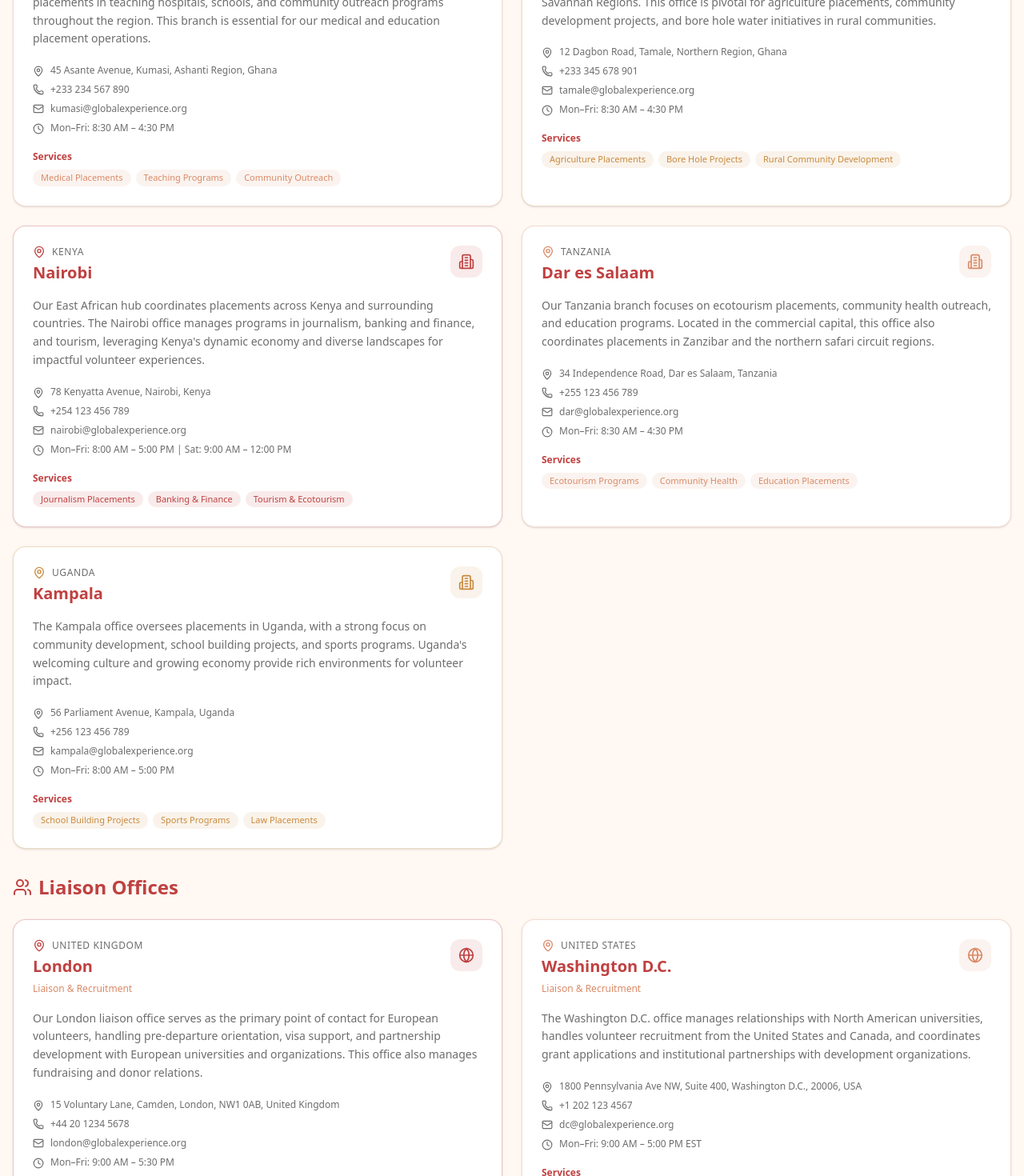
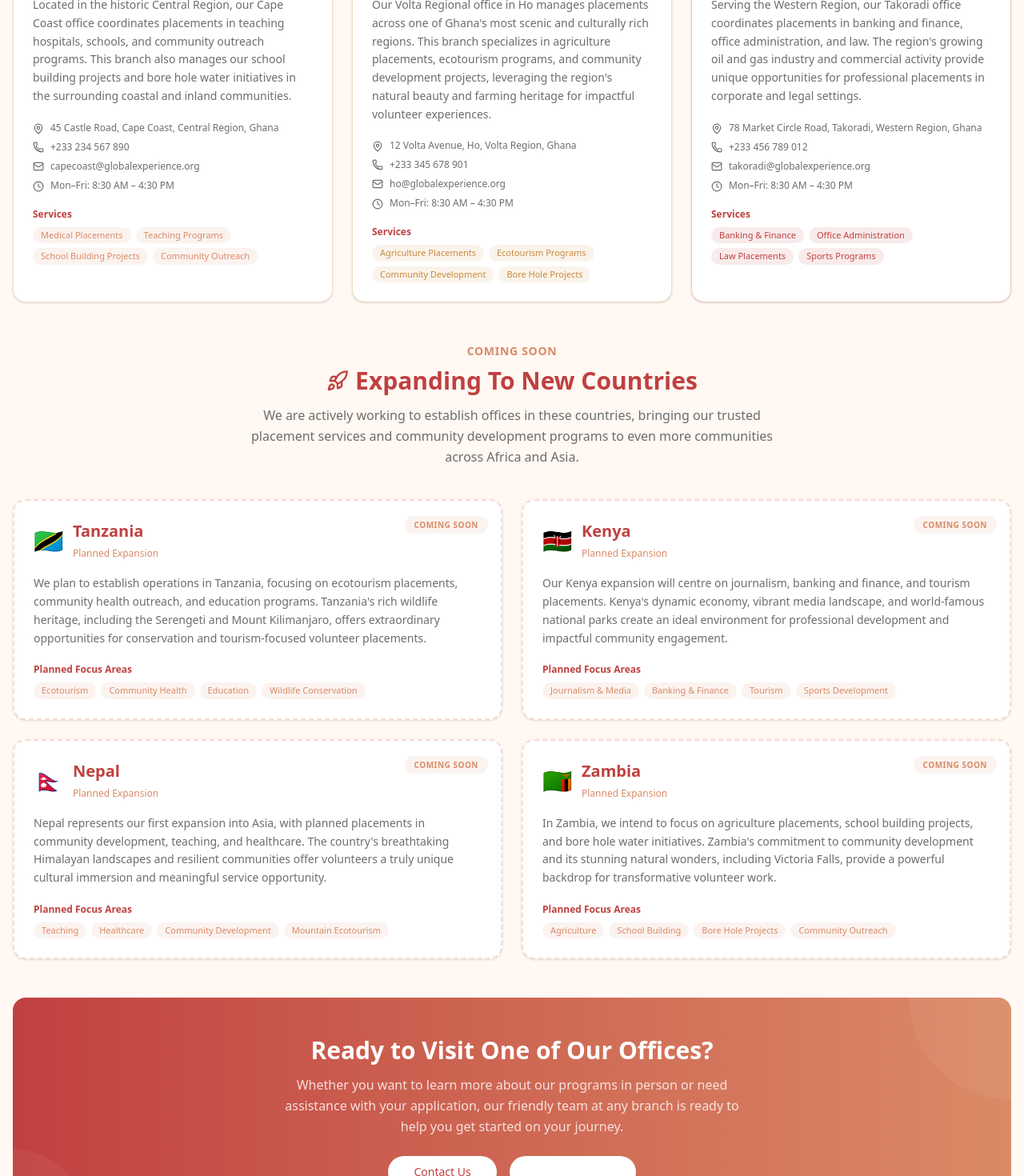
Before and after one commit to lilromeo2290/Global_Experience-, a Next.js app: page /about/branches in a window 1280 px wide. Shown: the part 1280-2750 px from the top of the page at 80% size. Built offline with nearby package versions, Linux system fonts and the light colour scheme.

Commit message:
1c971fe2-7d61-4f91-afaa-e7d3234e0b29

```diff
--- a/src/app/about/branches/page.tsx
+++ b/src/app/about/branches/page.tsx
@@ -2,7 +2,7 @@
 
 import { motion } from 'framer-motion'
 import { Button } from '@/components/ui/button'
-import { ArrowLeft, MapPin, Phone, Mail, Clock, Globe, Users, Building2 } from 'lucide-react'
+import { ArrowLeft, MapPin, Phone, Mail, Clock, Globe, Users, Building2, Rocket } from 'lucide-react'
 import Link from 'next/link'
 import Navbar from '@/components/navbar'
 import Footer from '@/components/footer'
@@ -16,93 +16,72 @@ const branches = [
     phone: '+233 123 456 789',
     email: 'accra@globalexperience.org',
     hours: 'Mon–Fri: 8:00 AM – 5:00 PM | Sat: 9:00 AM – 1:00 PM',
-    description: 'Our headquarters and primary coordination centre, managing all placement programs across West Africa. The Accra office oversees volunteer onboarding, partner relations, and program development for the entire organization.',
-    services: ['Volunteer Onboarding', 'Program Coordination', 'Partner Relations', 'Orientation Programs'],
+    description: 'Our headquarters and primary coordination centre, managing all placement programs across Ghana and West Africa. The Accra office oversees volunteer onboarding, partner relations, program development, and serves as the main hub for airport pickups and orientation programs for all arriving volunteers.',
+    services: ['Volunteer Onboarding', 'Program Coordination', 'Partner Relations', 'Orientation Programs', 'Airport Pickups'],
     color: 'mahogany',
   },
   {
     country: 'Ghana',
-    city: 'Kumasi',
+    city: 'Cape Coast',
     type: 'Regional Office',
-    address: '45 Asante Avenue, Kumasi, Ashanti Region, Ghana',
+    address: '45 Castle Road, Cape Coast, Central Region, Ghana',
     phone: '+233 234 567 890',
-    email: 'kumasi@globalexperience.org',
+    email: 'capecoast@globalexperience.org',
     hours: 'Mon–Fri: 8:30 AM – 4:30 PM',
-    description: 'Serving the Ashanti Region and central Ghana, our Kumasi office coordinates placements in teaching hospitals, schools, and community outreach programs throughout the region. This branch is essential for our medical and education placement operations.',
-    services: ['Medical Placements', 'Teaching Programs', 'Community Outreach'],
+    description: 'Located in the historic Central Region, our Cape Coast office coordinates placements in teaching hospitals, schools, and community outreach programs. This branch also manages our school building projects and bore hole water initiatives in the surrounding coastal and inland communities.',
+    services: ['Medical Placements', 'Teaching Programs', 'School Building Projects', 'Community Outreach'],
     color: 'copper',
   },
   {
     country: 'Ghana',
-    city: 'Tamale',
+    city: 'Ho',
     type: 'Regional Office',
-    address: '12 Dagbon Road, Tamale, Northern Region, Ghana',
+    address: '12 Volta Avenue, Ho, Volta Region, Ghana',
     phone: '+233 345 678 901',
-    email: 'tamale@globalexperience.org',
+    email: 'ho@globalexperience.org',
     hours: 'Mon–Fri: 8:30 AM – 4:30 PM',
-    description: 'Our northernmost branch manages placements across the Northern, North East, and Savannah Regions. This office is pivotal for agriculture placements, community development projects, and bore hole water initiatives in rural communities.',
-    services: ['Agriculture Placements', 'Bore Hole Projects', 'Rural Community Development'],
+    description: 'Our Volta Regional office in Ho manages placements across one of Ghana\'s most scenic and culturally rich regions. This branch specializes in agriculture placements, ecotourism programs, and community development projects, leveraging the region\'s natural beauty and farming heritage for impactful volunteer experiences.',
+    services: ['Agriculture Placements', 'Ecotourism Programs', 'Community Development', 'Bore Hole Projects'],
     color: 'brass',
   },
   {
-    country: 'Kenya',
-    city: 'Nairobi',
+    country: 'Ghana',
+    city: 'Takoradi',
     type: 'Regional Office',
-    address: '78 Kenyatta Avenue, Nairobi, Kenya',
-    phone: '+254 123 456 789',
-    email: 'nairobi@globalexperience.org',
-    hours: 'Mon–Fri: 8:00 AM – 5:00 PM | Sat: 9:00 AM – 12:00 PM',
-    description: 'Our East African hub coordinates placements across Kenya and surrounding countries. The Nairobi office manages programs in journalism, banking and finance, and tourism, leveraging Kenya\'s dynamic economy and diverse landscapes for impactful volunteer experiences.',
-    services: ['Journalism Placements', 'Banking & Finance', 'Tourism & Ecotourism'],
+    address: '78 Market Circle Road, Takoradi, Western Region, Ghana',
+    phone: '+233 456 789 012',
+    email: 'takoradi@globalexperience.org',
+    hours: 'Mon–Fri: 8:30 AM – 4:30 PM',
+    description: 'Serving the Western Region, our Takoradi office coordinates placements in banking and finance, office administration, and law. The region\'s growing oil and gas industry and commercial activity provide unique opportunities for professional placements in corporate and legal settings.',
+    services: ['Banking & Finance', 'Office Administration', 'Law Placements', 'Sports Programs'],
     color: 'mahogany',
   },
+]
+
+const expansionCountries = [
   {
     country: 'Tanzania',
-    city: 'Dar es Salaam',
-    type: 'Regional Office',
-    address: '34 Independence Road, Dar es Salaam, Tanzania',
-    phone: '+255 123 456 789',
-    email: 'dar@globalexperience.org',
-    hours: 'Mon–Fri: 8:30 AM – 4:30 PM',
-    description: 'Our Tanzania branch focuses on ecotourism placements, community health outreach, and education programs. Located in the commercial capital, this office also coordinates placements in Zanzibar and the northern safari circuit regions.',
-    services: ['Ecotourism Programs', 'Community Health', 'Education Placements'],
-    color: 'copper',
+    flag: '🇹🇿',
+    description: 'We plan to establish operations in Tanzania, focusing on ecotourism placements, community health outreach, and education programs. Tanzania\'s rich wildlife heritage, including the Serengeti and Mount Kilimanjaro, offers extraordinary opportunities for conservation and tourism-focused volunteer placements.',
+    focusAreas: ['Ecotourism', 'Community Health', 'Education', 'Wildlife Conservation'],
   },
   {
-    country: 'Uganda',
-    city: 'Kampala',
-    type: 'Regional Office',
-    address: '56 Parliament Avenue, Kampala, Uganda',
-    phone: '+256 123 456 789',
-    email: 'kampala@globalexperience.org',
-    hours: 'Mon–Fri: 8:00 AM – 5:00 PM',
-    description: 'The Kampala office oversees placements in Uganda, with a strong focus on community development, school building projects, and sports programs. Uganda\'s welcoming culture and growing economy provide rich environments for volunteer impact.',
-    services: ['School Building Projects', 'Sports Programs', 'Law Placements'],
-    color: 'brass',
+    country: 'Kenya',
+    flag: '🇰🇪',
+    description: 'Our Kenya expansion will centre on journalism, banking and finance, and tourism placements. Kenya\'s dynamic economy, vibrant media landscape, and world-famous national parks create an ideal environment for professional development and impactful community engagement.',
+    focusAreas: ['Journalism & Media', 'Banking & Finance', 'Tourism', 'Sports Development'],
   },
   {
-    country: 'United Kingdom',
-    city: 'London',
-    type: 'Liaison Office',
-    address: '15 Voluntary Lane, Camden, London, NW1 0AB, United Kingdom',
-    phone: '+44 20 1234 5678',
-    email: 'london@globalexperience.org',
-    hours: 'Mon–Fri: 9:00 AM – 5:30 PM',
-    description: 'Our London liaison office serves as the primary point of contact for European volunteers, handling pre-departure orientation, visa support, and partnership development with European universities and organizations. This office also manages fundraising and donor relations.',
-    services: ['Pre-departure Orientation', 'Visa Support', 'University Partnerships', 'Fundraising'],
-    color: 'mahogany',
+    country: 'Nepal',
+    flag: '🇳🇵',
+    description: 'Nepal represents our first expansion into Asia, with planned placements in community development, teaching, and healthcare. The country\'s breathtaking Himalayan landscapes and resilient communities offer volunteers a truly unique cultural immersion and meaningful service opportunity.',
+    focusAreas: ['Teaching', 'Healthcare', 'Community Development', 'Mountain Ecotourism'],
   },
   {
-    country: 'United States',
-    city: 'Washington D.C.',
-    type: 'Liaison Office',
-    address: '1800 Pennsylvania Ave NW, Suite 400, Washington D.C., 20006, USA',
-    phone: '+1 202 123 4567',
-    email: 'dc@globalexperience.org',
-    hours: 'Mon–Fri: 9:00 AM – 5:00 PM EST',
-    description: 'The Washington D.C. office manages relationships with North American universities, handles volunteer recruitment from the United States and Canada, and coordinates grant applications and institutional partnerships with development organizations.',
-    services: ['University Partnerships', 'Volunteer Recruitment', 'Grant Applications', 'Institutional Relations'],
-    color: 'copper',
+    country: 'Zambia',
+    flag: '🇿🇲',
+    description: 'In Zambia, we intend to focus on agriculture placements, school building projects, and bore hole water initiatives. Zambia\'s commitment to community development and its stunning natural wonders, including Victoria Falls, provide a powerful backdrop for transformative volunteer work.',
+    focusAreas: ['Agriculture', 'School Building', 'Bore Hole Projects', 'Community Outreach'],
   },
 ]
 
@@ -158,9 +137,9 @@ export default function BranchesPage() {
               Our Branches
             </h1>
             <p className="text-white/70 max-w-2xl text-lg leading-relaxed">
-              With offices across Africa and liaison offices in Europe and North America, Global Experience
-              Placements maintains a truly global presence. Each branch is staffed by dedicated professionals
-              who ensure our volunteers receive the highest quality support and placement services.
+              Currently operating across four regional capitals in Ghana, Global Experience Placements
+              is expanding to new countries across Africa and Asia. Each branch is staffed by dedicated
+              professionals who ensure our volunteers receive the highest quality support and placement services.
             </p>
           </motion.div>
         </div>
@@ -171,10 +150,10 @@ export default function BranchesPage() {
         <div className="max-w-7xl mx-auto px-4 py-6">
           <div className="grid grid-cols-2 md:grid-cols-4 gap-6">
             {[
-              { icon: Globe, num: '5', label: 'Countries' },
-              { icon: Building2, num: '8', label: 'Offices Worldwide' },
-              { icon: Users, num: '50+', label: 'Local Staff' },
-              { icon: MapPin, num: '3', label: 'Continents Covered' },
+              { icon: Globe, num: '4', label: 'Regional Capitals in Ghana' },
+              { icon: Building2, num: '4', label: 'Offices Nationwide' },
+              { icon: Users, num: '30+', label: 'Local Staff' },
+              { icon: Rocket, num: '4', label: 'Countries Expanding To' },
             ].map((stat) => (
               <div key={stat.label} className="text-center">
                 <stat.icon className="w-5 h-5 text-copper mx-auto mb-1" />
@@ -188,7 +167,7 @@ export default function BranchesPage() {
 
       {/* Branches List */}
       <div className="max-w-7xl mx-auto px-4 py-12">
-        {/* Head Office first */}
+        {/* Head Office */}
         <div className="mb-8">
           <h2 className="text-2xl font-bold text-mahogany mb-6 flex items-center gap-2">
             <Building2 className="w-6 h-6" /> Head Office
@@ -203,7 +182,7 @@ export default function BranchesPage() {
               <div className="lg:col-span-1 bg-gradient-to-br from-mahogany to-mahogany-dark p-8 text-white flex flex-col justify-center">
                 <span className="text-white/60 text-xs uppercase tracking-wider mb-2">Head Office</span>
                 <h3 className="text-2xl font-bold mb-1">Accra, Ghana</h3>
-                <p className="text-white/70 text-sm">West Africa Regional Hub</p>
+                <p className="text-white/70 text-sm">National Headquarters</p>
               </div>
               <div className="lg:col-span-2 p-8">
                 <p className="text-dove leading-relaxed mb-6">{branches[0].description}</p>
@@ -241,11 +220,11 @@ export default function BranchesPage() {
         </div>
 
         {/* Regional Offices */}
-        <div className="mb-8">
+        <div className="mb-12">
           <h2 className="text-2xl font-bold text-mahogany mb-6 flex items-center gap-2">
             <Globe className="w-6 h-6" /> Regional Offices
           </h2>
-          <div className="grid md:grid-cols-2 gap-6">
+          <div className="grid md:grid-cols-2 lg:grid-cols-3 gap-6">
             {branches.filter(b => b.type === 'Regional Office').map((branch, i) => (
               <motion.div
                 key={branch.city}
@@ -306,63 +285,56 @@ export default function BranchesPage() {
           </div>
         </div>
 
-        {/* Liaison Offices */}
-        <div className="mb-8">
-          <h2 className="text-2xl font-bold text-mahogany mb-6 flex items-center gap-2">
-            <Users className="w-6 h-6" /> Liaison Offices
-          </h2>
+        {/* Expansion Plans */}
+        <div className="mb-12">
+          <div className="text-center mb-10">
+            <motion.div
+              initial={{ opacity: 0, y: 20 }}
+              whileInView={{ opacity: 1, y: 0 }}
+              viewport={{ once: true }}
+            >
+              <span className="text-copper font-semibold text-sm uppercase tracking-wider">Coming Soon</span>
+              <h2 className="text-2xl md:text-3xl font-bold text-mahogany mt-2 mb-3 flex items-center justify-center gap-2">
+                <Rocket className="w-7 h-7" /> Expanding To New Countries
+              </h2>
+              <p className="text-dove max-w-2xl mx-auto leading-relaxed">
+                We are actively working to establish offices in these countries, bringing our trusted placement
+                services and community development programs to even more communities across Africa and Asia.
+              </p>
+            </motion.div>
+          </div>
           <div className="grid md:grid-cols-2 gap-6">
-            {branches.filter(b => b.type === 'Liaison Office').map((branch, i) => (
+            {expansionCountries.map((country, i) => (
               <motion.div
-                key={branch.city}
+                key={country.country}
                 initial={{ opacity: 0, y: 20 }}
                 whileInView={{ opacity: 1, y: 0 }}
                 viewport={{ once: true }}
                 transition={{ delay: i * 0.1 }}
-                className={`bg-white rounded-2xl shadow-sm border ${colorMapBorder[branch.color]} overflow-hidden hover:shadow-lg transition-shadow duration-300`}
+                className="bg-white rounded-2xl shadow-sm border-2 border-dashed border-copper/30 overflow-hidden hover:shadow-lg hover:border-copper/50 transition-all duration-300 relative"
               >
+                <div className="absolute top-4 right-4">
+                  <span className="text-[10px] font-bold uppercase tracking-wider bg-copper/10 text-copper px-3 py-1 rounded-full">
+                    Coming Soon
+                  </span>
+                </div>
                 <div className="p-6">
-                  <div className="flex items-start justify-between mb-4">
+                  <div className="flex items-center gap-3 mb-4">
+                    <span className="text-3xl">{country.flag}</span>
                     <div>
-                      <div className="flex items-center gap-2 mb-1">
-                        <MapPin className={`w-4 h-4 ${colorMapText[branch.color]}`} />
-                        <span className="text-xs font-medium text-dove uppercase tracking-wider">{branch.country}</span>
-                      </div>
-                      <h3 className="text-xl font-bold text-mahogany">{branch.city}</h3>
-                      <span className="text-xs text-copper font-medium">Liaison &amp; Recruitment</span>
-                    </div>
-                    <div className={`w-10 h-10 ${colorMapBg[branch.color]} rounded-lg flex items-center justify-center`}>
-                      <Globe className={`w-5 h-5 ${colorMapText[branch.color]}`} />
+                      <h3 className="text-xl font-bold text-mahogany">{country.country}</h3>
+                      <span className="text-xs text-copper font-medium">Planned Expansion</span>
                     </div>
                   </div>
 
-                  <p className="text-sm text-dove leading-relaxed mb-5">{branch.description}</p>
-
-                  <div className="space-y-2 mb-5">
-                    <div className="flex items-start gap-2">
-                      <MapPin className="w-3.5 h-3.5 text-dove mt-0.5 flex-shrink-0" />
-                      <span className="text-xs text-dove">{branch.address}</span>
-                    </div>
-                    <div className="flex items-center gap-2">
-                      <Phone className="w-3.5 h-3.5 text-dove flex-shrink-0" />
-                      <a href={`tel:${branch.phone.replace(/\s/g, '')}`} className="text-xs text-dove hover:text-mahogany transition-colors">{branch.phone}</a>
-                    </div>
-                    <div className="flex items-center gap-2">
-                      <Mail className="w-3.5 h-3.5 text-dove flex-shrink-0" />
-                      <a href={`mailto:${branch.email}`} className="text-xs text-dove hover:text-mahogany transition-colors">{branch.email}</a>
-                    </div>
-                    <div className="flex items-start gap-2">
-                      <Clock className="w-3.5 h-3.5 text-dove mt-0.5 flex-shrink-0" />
-                      <span className="text-xs text-dove">{branch.hours}</span>
-                    </div>
-                  </div>
+                  <p className="text-sm text-dove leading-relaxed mb-5">{country.description}</p>
 
                   <div>
-                    <h4 className="text-xs font-semibold text-mahogany mb-2">Services</h4>
+                    <h4 className="text-xs font-semibold text-mahogany mb-2">Planned Focus Areas</h4>
                     <div className="flex flex-wrap gap-1.5">
-                      {branch.services.map((s) => (
-                        <span key={s} className={`text-[11px] ${colorMapBg[branch.color]} ${colorMapText[branch.color]} px-2.5 py-0.5 rounded-full font-medium`}>
-                          {s}
+                      {country.focusAreas.map((area) => (
+                        <span key={area} className="text-[11px] bg-copper/10 text-copper px-2.5 py-0.5 rounded-full font-medium">
+                          {area}
                         </span>
                       ))}
                     </div>
```
